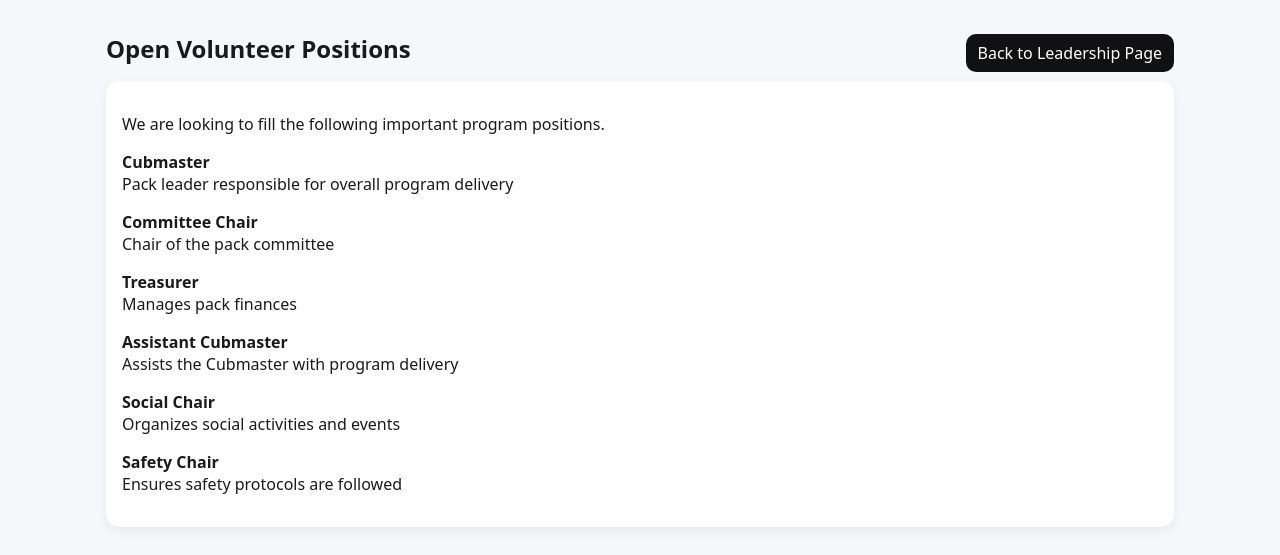
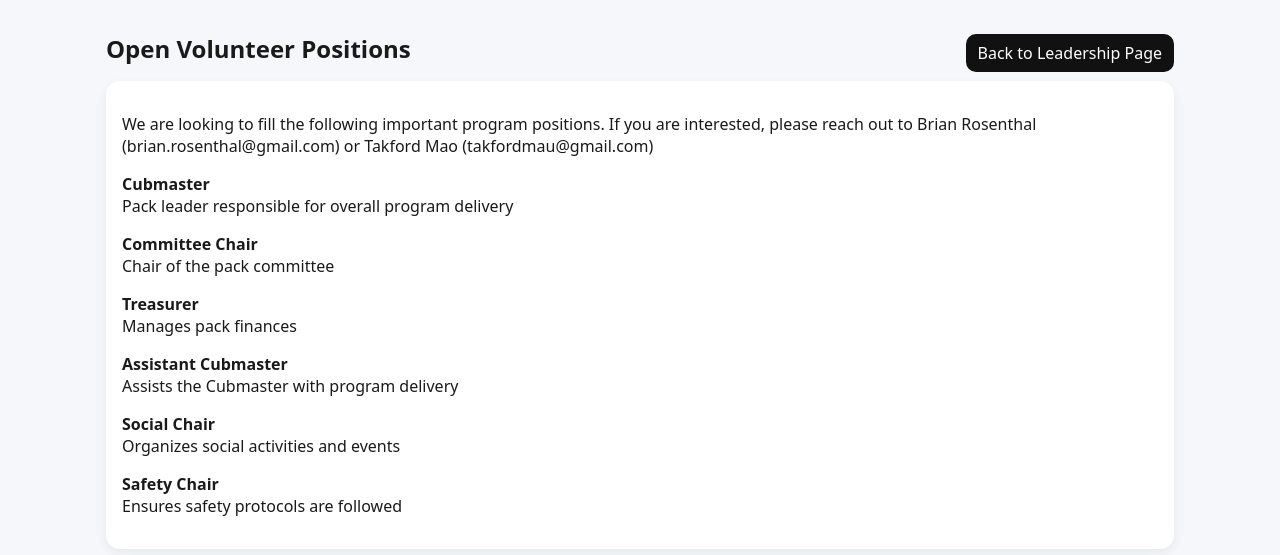
Before and after one commit to brianjrosenthal/scoutroster, a PHP site: page /open_positions.php in a window 1280 px wide. Shown: the part 74-629 px from the top of the page. Run offline with PHP 8.4, Linux system fonts and the light colour scheme; the visitor is signed in with stand-in values (Sample User, id 1); data comes from the database, SQL or seed files in the repository; data that the repository does not hold is empty; some libraries are stand-ins or nearby versions.

Commit message:
open_positions

```diff
--- a/open_positions.php
+++ b/open_positions.php
@@ -32,7 +32,7 @@ header_html('Open Volunteer Positions', $user);
 
 <?php if (!empty($openPositions)): ?>
     <div class="card" style="margin-bottom:16px;">
-        <p style="margin-bottom:16px;">We are looking to fill the following important program positions.</p>
+        <p style="margin-bottom:16px;">We are looking to fill the following important program positions.  If you are interested, please reach out to Brian Rosenthal (brian.rosenthal@gmail.com) or Takford Mao (takfordmau@gmail.com)</p>
         <?php foreach ($openPositions as $position): ?>
             <div style="margin-bottom:16px;">
                 <strong><?= h($position['name']) ?></strong>
```
